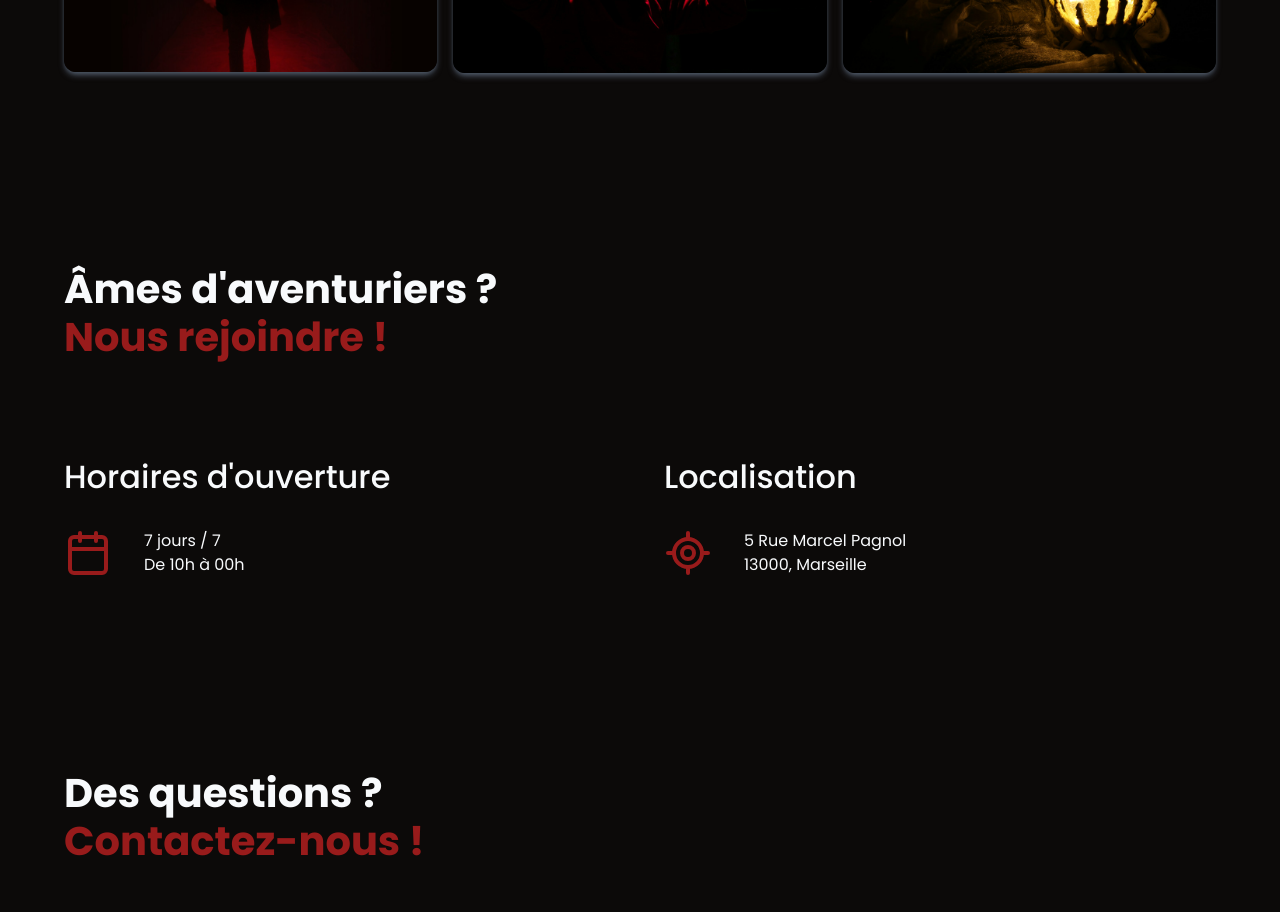
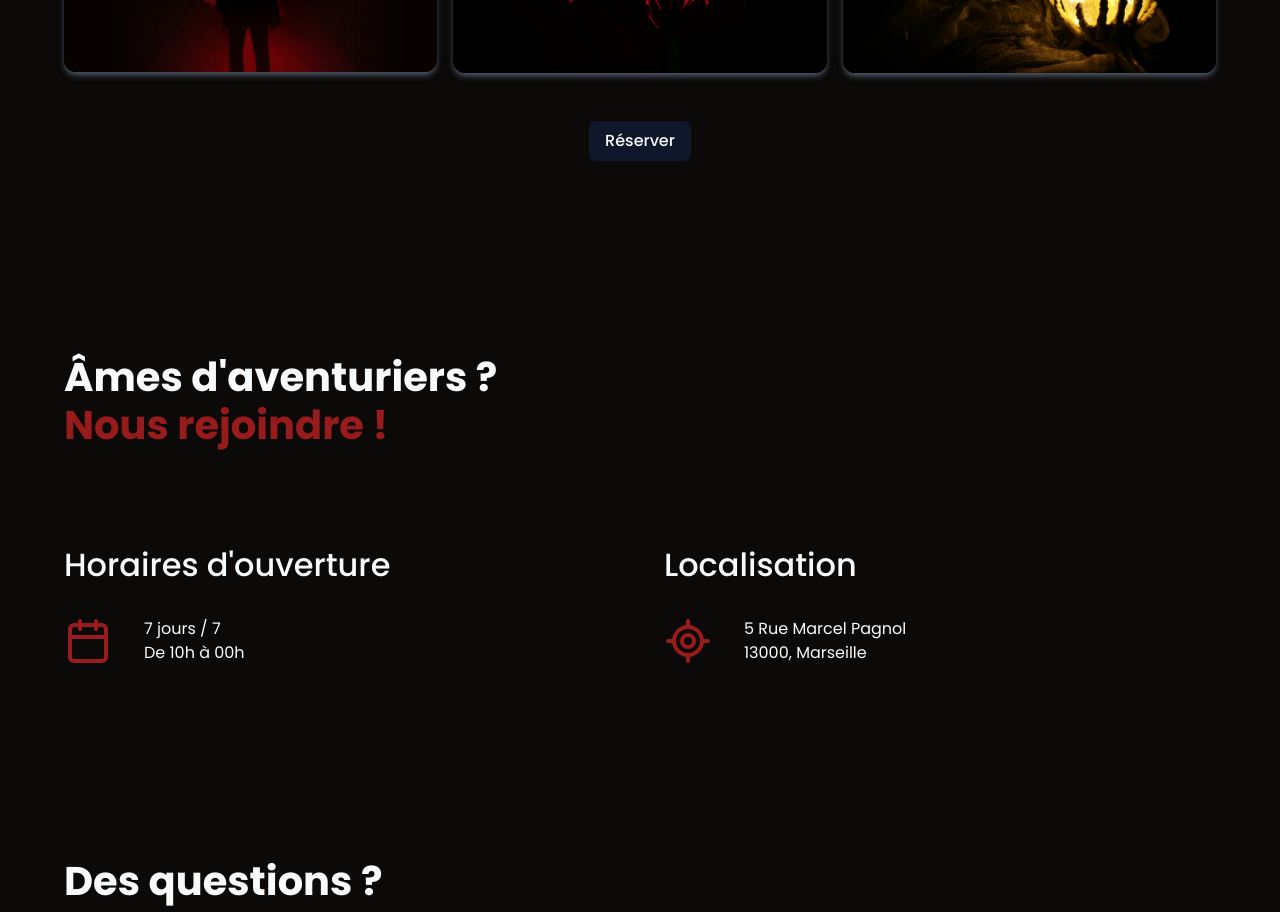
Before and after one commit to SebastienLaurentt/Escape-Game, a Next.js app: page / in a window 1280 px wide. Shown: the part 1280-2192 px from the top of the page. Built offline with nearby package versions, Linux system fonts and the light colour scheme.

Commit message:
add button to /experiences href

```diff
--- a/components/shared/Sections/Experiences.tsx
+++ b/components/shared/Sections/Experiences.tsx
@@ -1,3 +1,4 @@
+import { Button } from "@/components/ui/button";
 import HorrorImg from "../../../public/images/Experience1.jpg";
 import ThrillerImg from "../../../public/images/Experience2.jpg";
 import NightImg from "../../../public/images/Experience3.jpg";
@@ -37,6 +38,11 @@ const Experiences = () => {
           />
         </li>
       </ul>
+      <div className="my-12 flex flex-row justify-center">
+        <Button href="/experiences">
+          Réserver
+        </Button>
+      </div>
     </Section>
   );
 };
```
